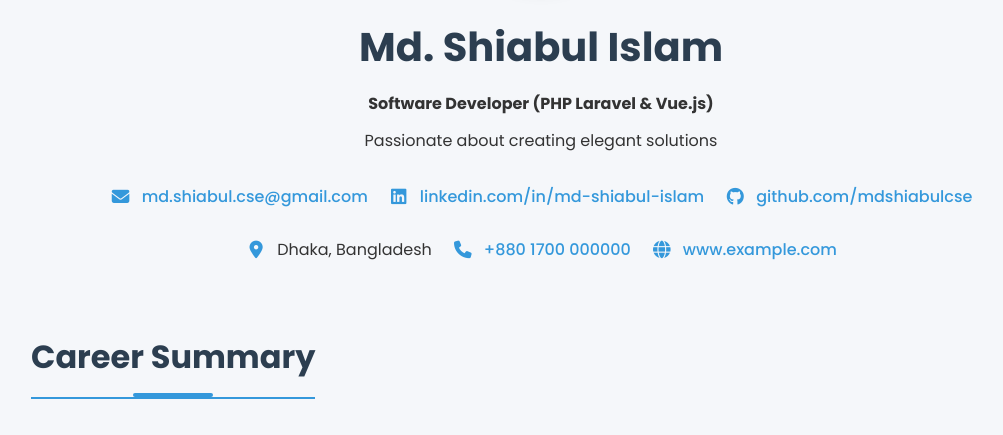
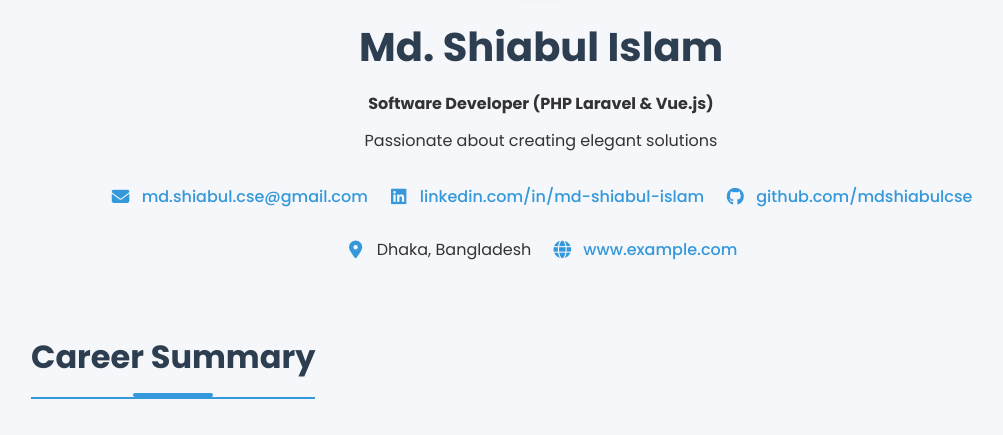
Before and after one commit to mdshiabulcse/my-portfolio, a PHP site: page / in a window 1280 px wide. Shown: the part 238-673 px from the top of the page, without its empty margins (99-1102 px from the left). Run offline with PHP 8.4, Linux system fonts and the light colour scheme.

Commit message:
Renamed index.html to index.php

```diff
--- a/html/index.html
+++ b/html/index.php
@@ -1,3 +1,5 @@
+
+
 <!DOCTYPE html>
 <html lang="en">
 <head>
@@ -709,10 +711,10 @@
             <i class="fas fa-map-marker-alt"></i>
             <span data-translate="location">Dhaka, Bangladesh</span>
         </div>
-        <div class="contact-item">
-            <i class="fas fa-phone"></i>
-            <a href="tel:+8801700000000">+880 1700 000000</a>
-        </div>
+<!--        <div class="contact-item">-->
+<!--            <i class="fas fa-phone"></i>-->
+<!--            <a href="tel:+8801700000000">+880 1700 000000</a>-->
+<!--        </div>-->
         <div class="contact-item">
             <i class="fas fa-globe"></i>
             <a href="https://www.example.com" target="_blank">www.example.com</a>
```
